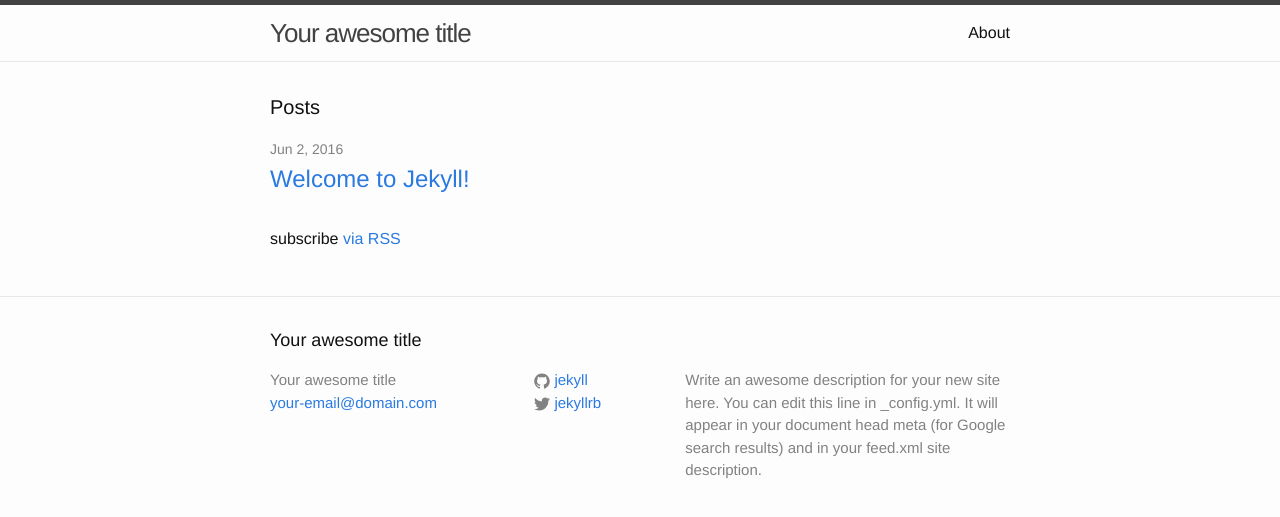
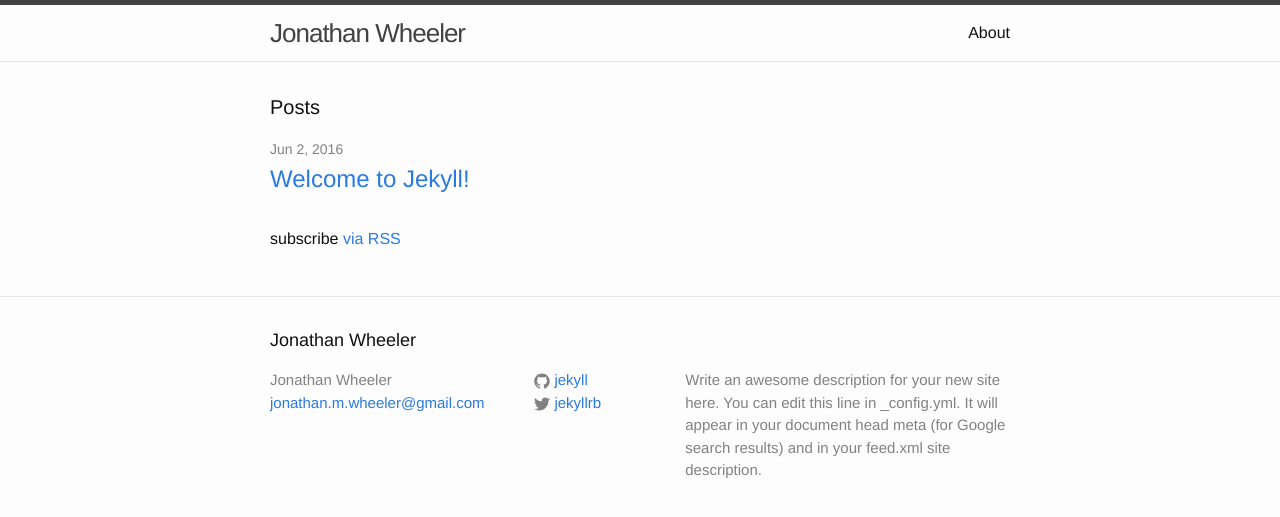
Before and after one commit to jondoesntgit/jondoesntgit.github.io, a Jekyll site: the page built from index.html, in a window 1280 px wide. Shown: the top 517 px of the page. Built offline with Jekyll 4.4.1, drawn with Linux system fonts in a browser that asks for light colours.

Commit message:
Changed site title

```diff
--- a/_config.yml
+++ b/_config.yml
@@ -6,8 +6,8 @@
 # 'jekyll serve'. If you change this file, please restart the server process.
 
 # Site settings
-title: Your awesome title
-email: your-email@domain.com
+title: Jonathan Wheeler
+email: jonathan.m.wheeler@gmail.com
 description: > # this means to ignore newlines until "baseurl:"
   Write an awesome description for your new site here. You can edit this
   line in _config.yml. It will appear in your document head meta (for
```
